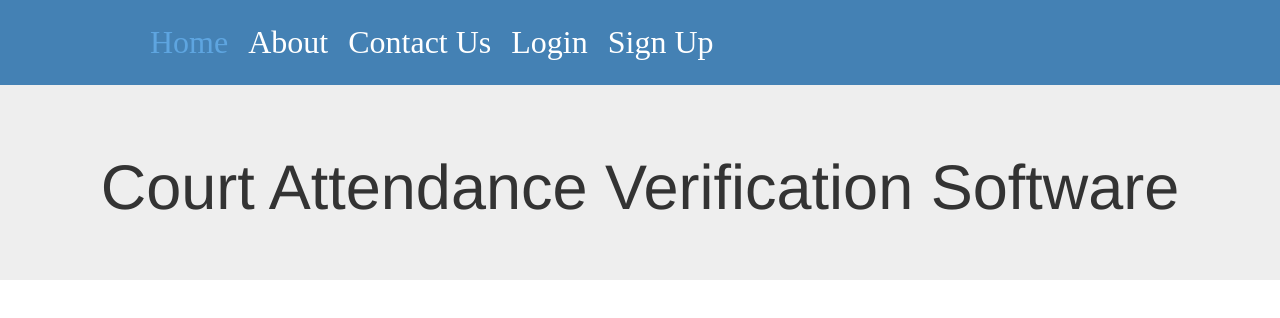
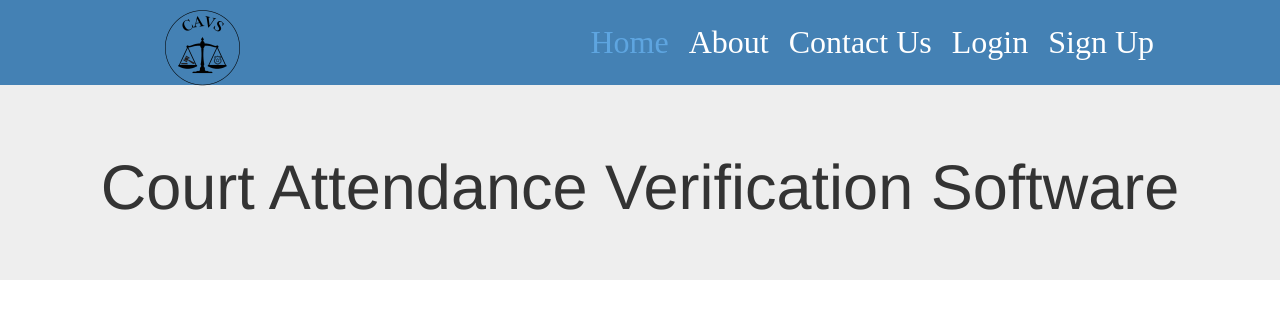
Before and after one commit to LadyDragoneye/CAVS, a React (Create React App) app in the folder frontend/: page / in a window 1280 px wide. Shown: the top 318 px of the page. Built offline with nearby package versions, Linux system fonts and the light colour scheme.

Commit message:
logo added to navbar

```diff
--- a/frontend/src/components/index.js
+++ b/frontend/src/components/index.js
@@ -2,11 +2,14 @@
 
 import React from "react";
 import { Nav, NavLink, NavMenu } from "./NavbarElements";
+import logo from './CAVSlogo.png';
+
 
 const Navbar = () => {
     return (
         <>
             <Nav>
+            <img src={logo} alt="CAVS logo" height={125} width={125}></img>
                 <NavMenu>
                     <NavLink to="/" activeStyle>
                         Home
```
Also changed, not shown: frontend/src/components/CAVSlogo.png (added).
